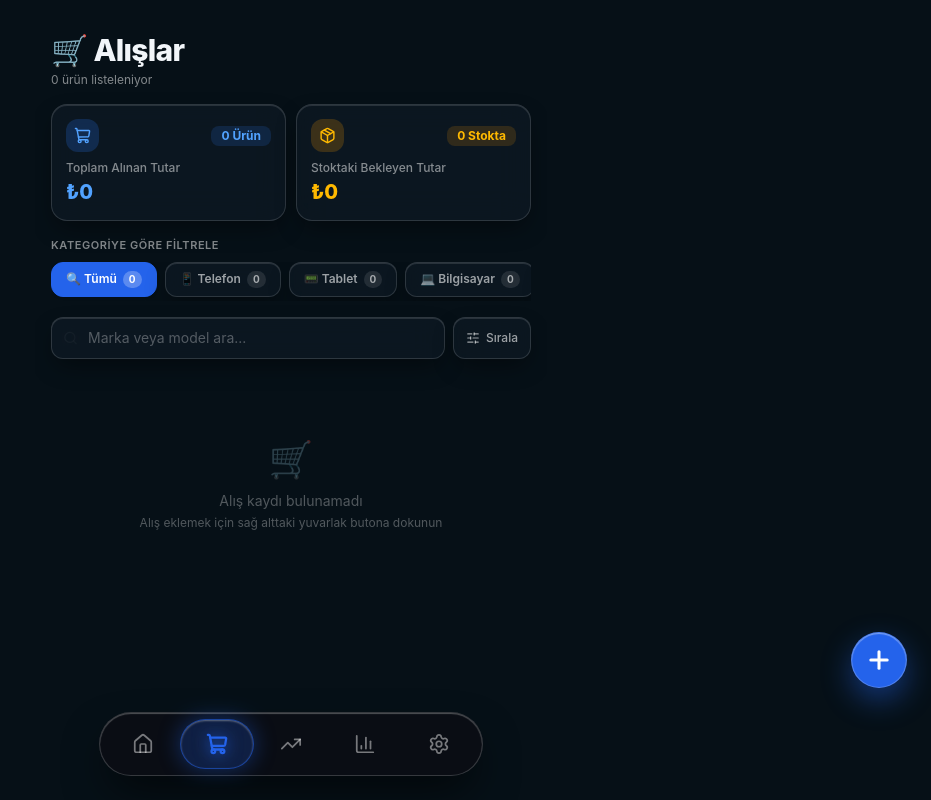
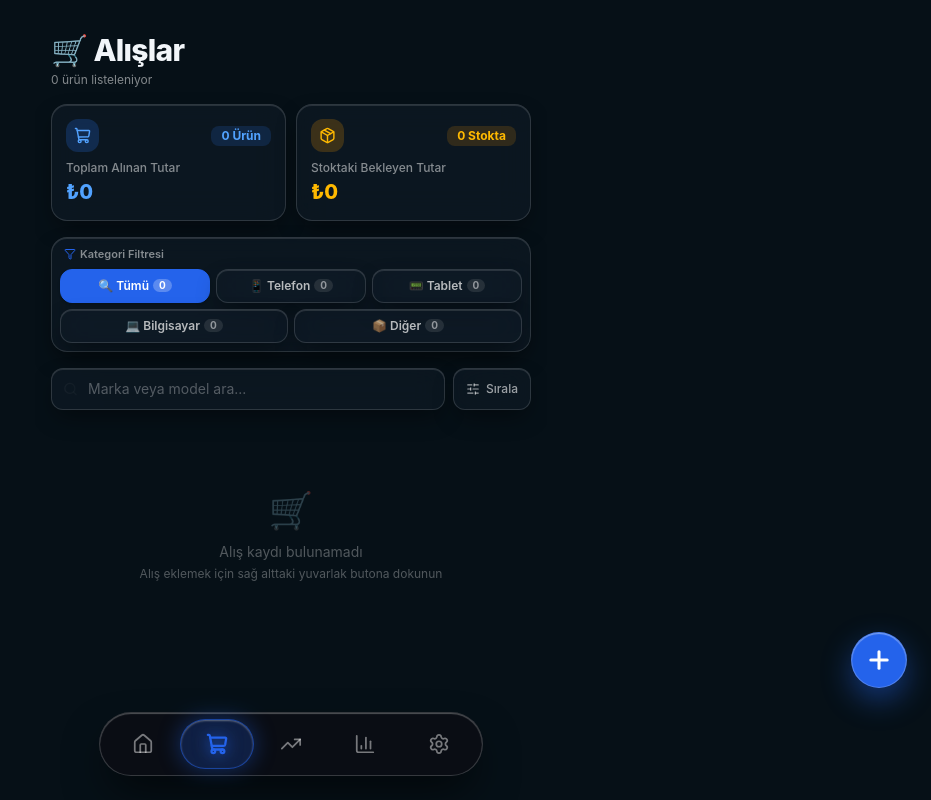
Before and after one commit to merinos2k25-boop/al-sat-gravity, a Next.js app: page / in a window 1280 px wide. Both pictures are taken after a click on the button 566 px from the left and 744 px from the top of the page. Shown: the whole page, without its empty margins (349-1280 px from the left). Built offline with nearby package versions, Linux system fonts and the light colour scheme.

Commit message:
fix: Alis ve Satis filtrelerindeki kayma sorunu giderildi — kaydirmasiz sabit 2 satirli matris tasarimina gecildi

```diff
--- a/components/tabs/PurchaseTab.tsx
+++ b/components/tabs/PurchaseTab.tsx
@@ -6,7 +6,7 @@ import ProductCard from '@/components/ui/ProductCard';
 import ProductForm from '@/components/ui/ProductForm';
 import { Category } from '@/lib/types';
 import { CATEGORIES, getCategoryIcon, formatCurrency } from '@/lib/utils';
-import { Search, X, SlidersHorizontal, ShoppingCart, Package } from 'lucide-react';
+import { Search, X, SlidersHorizontal, ShoppingCart, Package, Filter } from 'lucide-react';
 import DraggableFab from '@/components/ui/DraggableFab';
 
 type SortOption = 'date-desc' | 'date-asc' | 'price-desc' | 'price-asc';
@@ -112,30 +112,76 @@ export default function PurchaseTab() {
         </div>
       </div>
 
-      {/* Sınıfına (Kategorisine) Göre Filtrele */}
-      <div>
-        <p className="text-[11px] font-semibold text-white/50 uppercase tracking-wider mb-2">
-          Kategoriye Göre Filtrele
-        </p>
-        <div className="flex gap-2 overflow-x-auto pb-1 no-scrollbar text-xs">
-          {(['Tümü', ...CATEGORIES] as const).map((cat) => {
+      {/* Sınıfına (Kategorisine) Göre Filtrele — Kaydırma gerektirmeyen sabit tasarım */}
+      <div
+        className="bg-white/5 p-2 rounded-2xl border border-white/10 space-y-1.5"
+        onTouchStart={(e) => e.stopPropagation()}
+        onTouchMove={(e) => e.stopPropagation()}
+      >
+        <div className="flex items-center justify-between px-1 text-[11px] font-semibold text-white/50">
+          <span className="flex items-center gap-1">
+            <Filter size={12} className="text-primary" />
+            <span>Kategori Filtresi</span>
+          </span>
+          {filterCategory !== 'Tümü' && (
+            <button
+              onClick={() => setFilterCategory('Tümü')}
+              className="text-primary hover:underline text-[10px]"
+            >
+              Filtreyi Temizle
+            </button>
+          )}
+        </div>
+
+        <div className="grid grid-cols-3 gap-1.5">
+          {(['Tümü', 'Telefon', 'Tablet'] as const).map((cat) => {
             const count = categoryCounts[cat] || 0;
             const active = filterCategory === cat;
             return (
               <button
                 key={cat}
+                type="button"
                 onClick={() => setFilterCategory(cat)}
-                className={`px-3.5 py-2 rounded-xl text-xs font-semibold whitespace-nowrap shrink-0 transition-all flex items-center gap-1.5 border ${
+                className={`py-2 px-1.5 rounded-xl text-xs font-semibold transition-all flex items-center justify-center gap-1 border truncate ${
                   active
                     ? 'bg-primary !text-white border-primary shadow-sm'
-                    : 'bg-white/5 text-white/60 hover:text-white/90 border-white/10'
+                    : 'bg-white/5 text-white/70 hover:text-white border-white/10'
                 }`}
                 style={active ? { color: 'white' } : undefined}
               >
-                <span>{cat === 'Tümü' ? '🔍 Tümü' : `${getCategoryIcon(cat)} ${cat === 'Laptop' ? 'Bilgisayar' : cat}`}</span>
+                <span className="truncate">{cat === 'Tümü' ? '🔍 Tümü' : `${getCategoryIcon(cat)} ${cat}`}</span>
                 <span
-                  className={`text-[10px] px-1.5 py-0.5 rounded-full font-bold ${
-                    active ? 'bg-white/25 text-white' : 'bg-white/10 text-white/60'
+                  className={`text-[10px] px-1.5 py-0.2 rounded-full font-bold shrink-0 ${
+                    active ? 'bg-white/25 text-white' : 'bg-white/10 text-white/50'
+                  }`}
+                >
+                  {count}
+                </span>
+              </button>
+            );
+          })}
+        </div>
+
+        <div className="grid grid-cols-2 gap-1.5">
+          {(['Laptop', 'Diğer'] as const).map((cat) => {
+            const count = categoryCounts[cat] || 0;
+            const active = filterCategory === cat;
+            return (
+              <button
+                key={cat}
+                type="button"
+                onClick={() => setFilterCategory(cat)}
+                className={`py-2 px-1.5 rounded-xl text-xs font-semibold transition-all flex items-center justify-center gap-1 border truncate ${
+                  active
+                    ? 'bg-primary !text-white border-primary shadow-sm'
+                    : 'bg-white/5 text-white/70 hover:text-white border-white/10'
+                }`}
+                style={active ? { color: 'white' } : undefined}
+              >
+                <span className="truncate">{getCategoryIcon(cat)} {cat === 'Laptop' ? 'Bilgisayar' : cat}</span>
+                <span
+                  className={`text-[10px] px-1.5 py-0.2 rounded-full font-bold shrink-0 ${
+                    active ? 'bg-white/25 text-white' : 'bg-white/10 text-white/50'
                   }`}
                 >
                   {count}
--- a/components/tabs/SalesTab.tsx
+++ b/components/tabs/SalesTab.tsx
@@ -6,7 +6,7 @@ import ProductCard from '@/components/ui/ProductCard';
 import ProductForm from '@/components/ui/ProductForm';
 import { Category } from '@/lib/types';
 import { CATEGORIES, getCategoryIcon, formatCurrency } from '@/lib/utils';
-import { Search, X, SlidersHorizontal, TrendingUp, DollarSign } from 'lucide-react';
+import { Search, X, SlidersHorizontal, TrendingUp, DollarSign, Filter } from 'lucide-react';
 import DraggableFab from '@/components/ui/DraggableFab';
 
 type SortOption = 'date-desc' | 'date-asc' | 'profit-desc' | 'profit-asc';
@@ -134,30 +134,76 @@ export default function SalesTab() {
         </div>
       </div>
 
-      {/* Sınıfına (Kategorisine) Göre Filtrele */}
-      <div>
-        <p className="text-[11px] font-semibold text-white/50 uppercase tracking-wider mb-2">
-          Kategoriye Göre Filtrele
-        </p>
-        <div className="flex gap-2 overflow-x-auto pb-1 no-scrollbar text-xs">
-          {(['Tümü', ...CATEGORIES] as const).map((cat) => {
+      {/* Sınıfına (Kategorisine) Göre Filtrele — Kaydırma gerektirmeyen sabit tasarım */}
+      <div
+        className="bg-white/5 p-2 rounded-2xl border border-white/10 space-y-1.5"
+        onTouchStart={(e) => e.stopPropagation()}
+        onTouchMove={(e) => e.stopPropagation()}
+      >
+        <div className="flex items-center justify-between px-1 text-[11px] font-semibold text-white/50">
+          <span className="flex items-center gap-1">
+            <Filter size={12} className="text-green-400" />
+            <span>Kategori Filtresi</span>
+          </span>
+          {filterCategory !== 'Tümü' && (
+            <button
+              onClick={() => setFilterCategory('Tümü')}
+              className="text-green-400 hover:underline text-[10px]"
+            >
+              Filtreyi Temizle
+            </button>
+          )}
+        </div>
+
+        <div className="grid grid-cols-3 gap-1.5">
+          {(['Tümü', 'Telefon', 'Tablet'] as const).map((cat) => {
             const count = categoryCounts[cat] || 0;
             const active = filterCategory === cat;
             return (
               <button
                 key={cat}
+                type="button"
                 onClick={() => setFilterCategory(cat)}
-                className={`px-3.5 py-2 rounded-xl text-xs font-semibold whitespace-nowrap shrink-0 transition-all flex items-center gap-1.5 border ${
+                className={`py-2 px-1.5 rounded-xl text-xs font-semibold transition-all flex items-center justify-center gap-1 border truncate ${
                   active
                     ? 'bg-green-500 !text-white border-green-500 shadow-sm'
-                    : 'bg-white/5 text-white/60 hover:text-white/90 border-white/10'
+                    : 'bg-white/5 text-white/70 hover:text-white border-white/10'
                 }`}
                 style={active ? { color: 'white' } : undefined}
               >
-                <span>{cat === 'Tümü' ? '🔍 Tümü' : `${getCategoryIcon(cat)} ${cat === 'Laptop' ? 'Bilgisayar' : cat}`}</span>
+                <span className="truncate">{cat === 'Tümü' ? '🔍 Tümü' : `${getCategoryIcon(cat)} ${cat}`}</span>
                 <span
-                  className={`text-[10px] px-1.5 py-0.5 rounded-full font-bold ${
-                    active ? 'bg-white/25 text-white' : 'bg-white/10 text-white/60'
+                  className={`text-[10px] px-1.5 py-0.2 rounded-full font-bold shrink-0 ${
+                    active ? 'bg-white/25 text-white' : 'bg-white/10 text-white/50'
+                  }`}
+                >
+                  {count}
+                </span>
+              </button>
+            );
+          })}
+        </div>
+
+        <div className="grid grid-cols-2 gap-1.5">
+          {(['Laptop', 'Diğer'] as const).map((cat) => {
+            const count = categoryCounts[cat] || 0;
+            const active = filterCategory === cat;
+            return (
+              <button
+                key={cat}
+                type="button"
+                onClick={() => setFilterCategory(cat)}
+                className={`py-2 px-1.5 rounded-xl text-xs font-semibold transition-all flex items-center justify-center gap-1 border truncate ${
+                  active
+                    ? 'bg-green-500 !text-white border-green-500 shadow-sm'
+                    : 'bg-white/5 text-white/70 hover:text-white border-white/10'
+                }`}
+                style={active ? { color: 'white' } : undefined}
+              >
+                <span className="truncate">{getCategoryIcon(cat)} {cat === 'Laptop' ? 'Bilgisayar' : cat}</span>
+                <span
+                  className={`text-[10px] px-1.5 py-0.2 rounded-full font-bold shrink-0 ${
+                    active ? 'bg-white/25 text-white' : 'bg-white/10 text-white/50'
                   }`}
                 >
                   {count}
```
